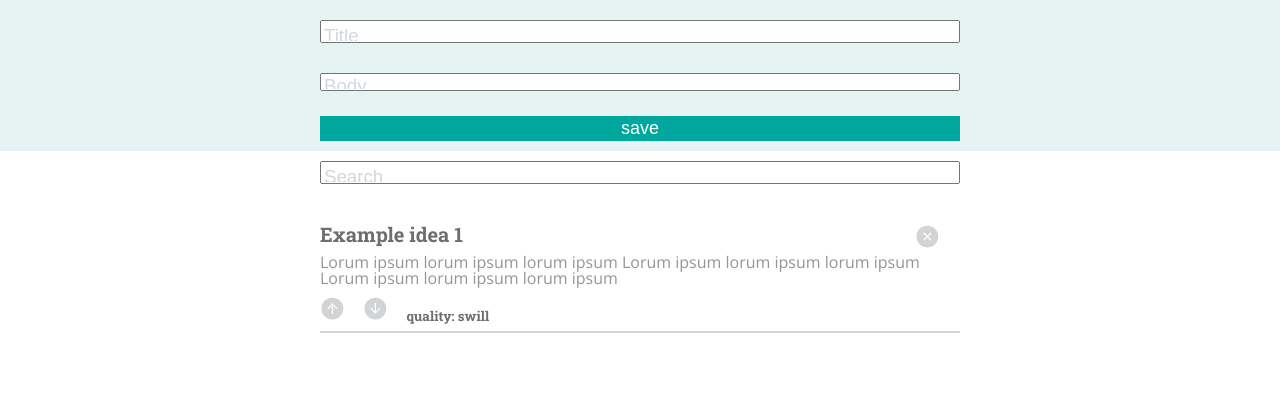
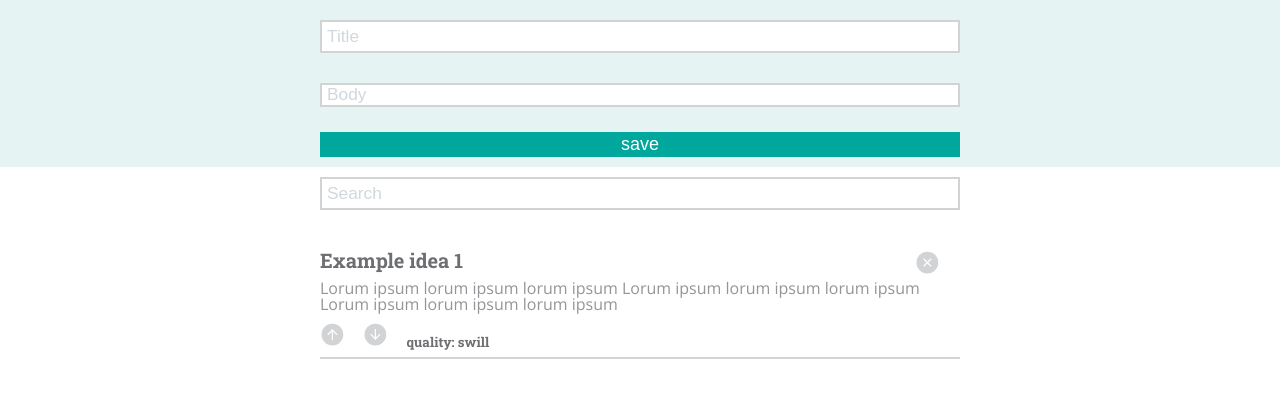
Before and after one commit to mariastlouis/infobox, a plain HTML site: page index.html in a window 1280 px wide. Shown: the part 89-486 px from the top of the page. Drawn offline with nearby package versions, Linux system fonts and the light colour scheme.

Commit message:
fixed button hover and placeholder styling

```diff
--- a/style/style.css
+++ b/style/style.css
@@ -36,18 +36,21 @@ header {
 .input {
 	width: 85%;
 	margin: 10px 10px 5px 10px;
-	height: 23px;
-	padding-right: 10px;
+	height: 33px;
+	padding: 10px 5px;
+	/*padding-right: 10px auto;*/
+	border: 2px solid #D1D3D4;
 }
 
 .idea-input {
-	height: 75px;
+	height: 78px;
 }
 
 input::placeholder {
-font-size: 14pt;
+font-size: 13pt;
 color: #CFD8DC;
 }
+
 
 .button {
 	background: #00A79D;
@@ -56,7 +59,12 @@ color: #CFD8DC;
 	width: 85%;
 	margin: 10px;
 	height: 35px;
+	font-size: 18px;
 
+}
+
+.button:hover {
+	background: #045E55;
 }
 
 /*main container styles*/
@@ -141,7 +149,7 @@ h1 {
 }
 
 .input {
-	font-size: 32px;
+	font-size: 18px;
 	margin: 15px 15px;
 	width: 50%;
 }
```
